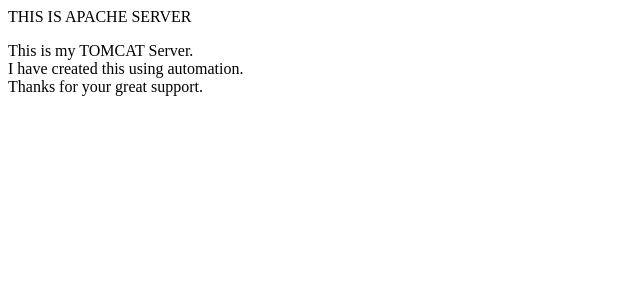
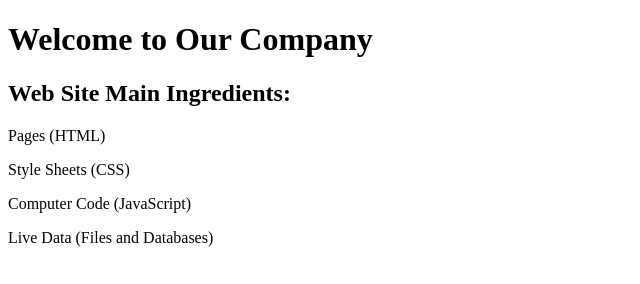
Before and after one commit to merishigarg/myrepo, a plain HTML site: page index.html in a window 1280 px wide. Shown: the whole page, without its empty margins (0-640 px from the left). Drawn offline with Linux system fonts and the light colour scheme.

Commit message:
New Ansible File-5

```diff
--- a/index.html
+++ b/index.html
@@ -1,7 +1,19 @@
 <!DOCTYPE html>
 <html>
-	<body>
-		<h>THIS IS APACHE SERVER</h>
-		<p>This is my TOMCAT Server.<br>I have created this using automation.<br>Thanks for your great support.</p>
-	</body>
+
+<head>
+  <title>Our Company</title>
+</head>
+
+<body>
+
+  <h1>Welcome to Our Company</h1>
+  <h2>Web Site Main Ingredients:</h2>
+
+  <p>Pages (HTML)</p>
+  <p>Style Sheets (CSS)</p>
+  <p>Computer Code (JavaScript)</p>
+  <p>Live Data (Files and Databases)</p>
+
+</body>
 </html>
```
